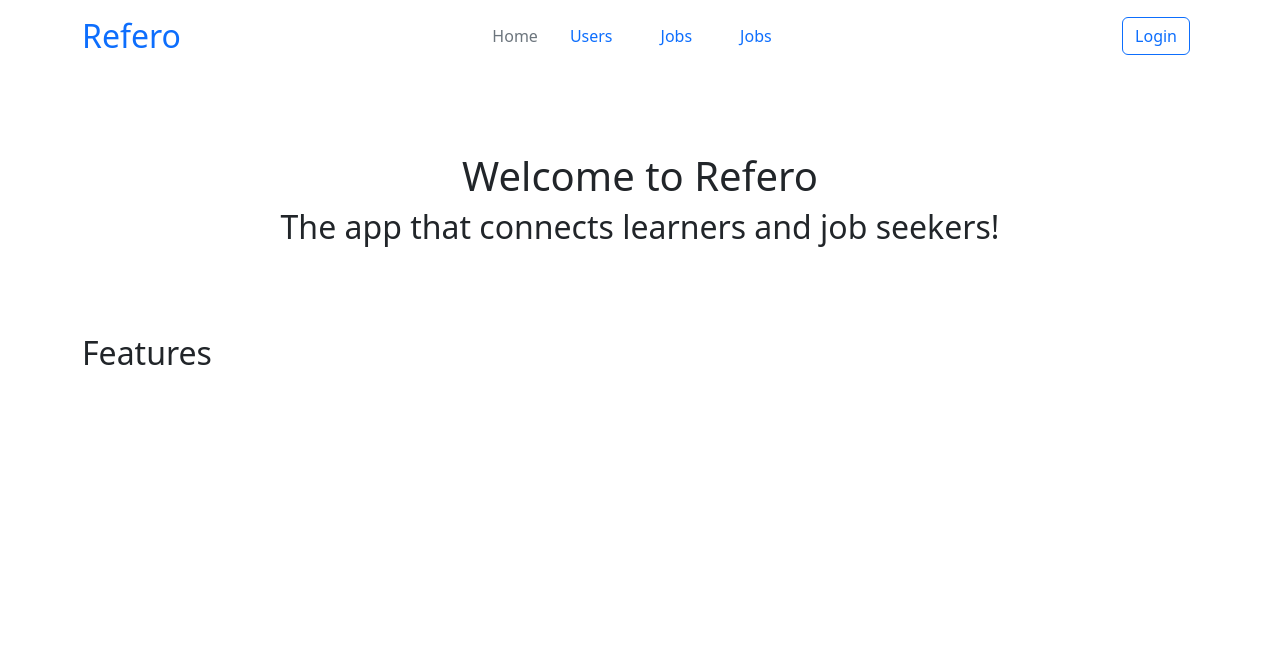
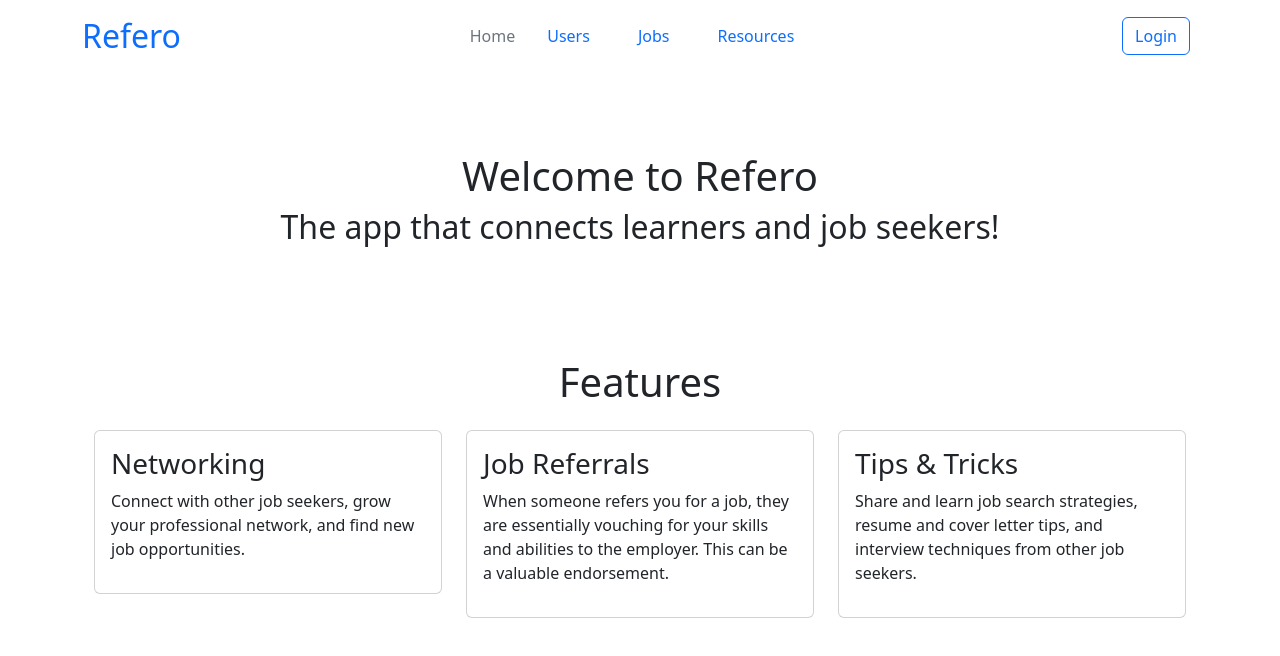
Before and after one commit to manassahoo-dev/Refero, a Next.js app: page / in a window 1280 px wide. Shown: the top 656 px of the page. Built offline with nearby package versions, Linux system fonts and the light colour scheme; no server answers.

Commit message:
Update Content

```diff
--- a/components/Header.tsx
+++ b/components/Header.tsx
@@ -33,8 +33,8 @@ export default function Header() {
               </Link>
             </li>
             <li>
-              <Link href='/jobs' className='nav-link px-4'>
-                Jobs
+              <Link href='/resources' className='nav-link px-4'>
+                Resources
               </Link>
             </li>
           </ul>
@@ -42,7 +42,7 @@ export default function Header() {
           <div className='col-md-3 text-end'>
             {status === 'authenticated' && (
               <div>
-                <p>{session.user.name}</p>
+                <span className='mx-2'>{session.user.name}</span>
                 <button
                   onClick={() => signOut()}
                   className='btn btn-outline-primary me-2'
--- a/pages/index.tsx
+++ b/pages/index.tsx
@@ -16,11 +16,12 @@ export default function Home() {
         </section>
 
         <section id='features'>
-          <h2>Features</h2>
-          {/* <Grid.Container gap={2} justify='center'>
-            <Grid xs={8}>
-              <Card shadow>
-                <div className='feature'>
+          <h1 className='text-center my-4'>Features</h1>
+          <div className='container'>
+            <div className='row'>
+              <div className='col'>
+                <div className='card'>
+                  <div className='card-body'>
                     <i className='fas fa-users'></i>
                     <h3>Networking</h3>
                     <p>
@@ -28,23 +29,24 @@ export default function Home() {
                       network, and find new job opportunities.
                     </p>
                   </div>
-              </Card>
-            </Grid>
-            <Grid xs={8}>
-              <Card shadow>
-                <div className='feature'>
+                </div>
+              </div>
+              <div className='col'>
+                <div className='card'>
+                  <div className='card-body'>
                     <i className='fas fa-bullhorn'></i>
                     <h3>Job Referrals</h3>
                     <p>
-                    Post job referrals and get referred by others to increase
-                    your chances of getting hired.
+                      When someone refers you for a job, they are essentially
+                      vouching for your skills and abilities to the employer.
+                      This can be a valuable endorsement.
                     </p>
                   </div>
-              </Card>
-            </Grid>
-            <Grid xs={8}>
-              <Card shadow>
-                <div className='feature'>
+                </div>
+              </div>
+              <div className='col'>
+                <div className='card'>
+                  <div className='card-body'>
                     <i className='fas fa-lightbulb'></i>
                     <h3>Tips &amp; Tricks</h3>
                     <p>
@@ -53,9 +55,10 @@ export default function Home() {
                       seekers.
                     </p>
                   </div>
-              </Card>
-            </Grid>
-          </Grid.Container> */}
+                </div>
+              </div>
+            </div>
+          </div>
         </section>
         <br />
       </main>
```
Also changed, not shown: pages/users.tsx (+22 -3 lines). Lines whose indentation alone changed are shown as unchanged.
